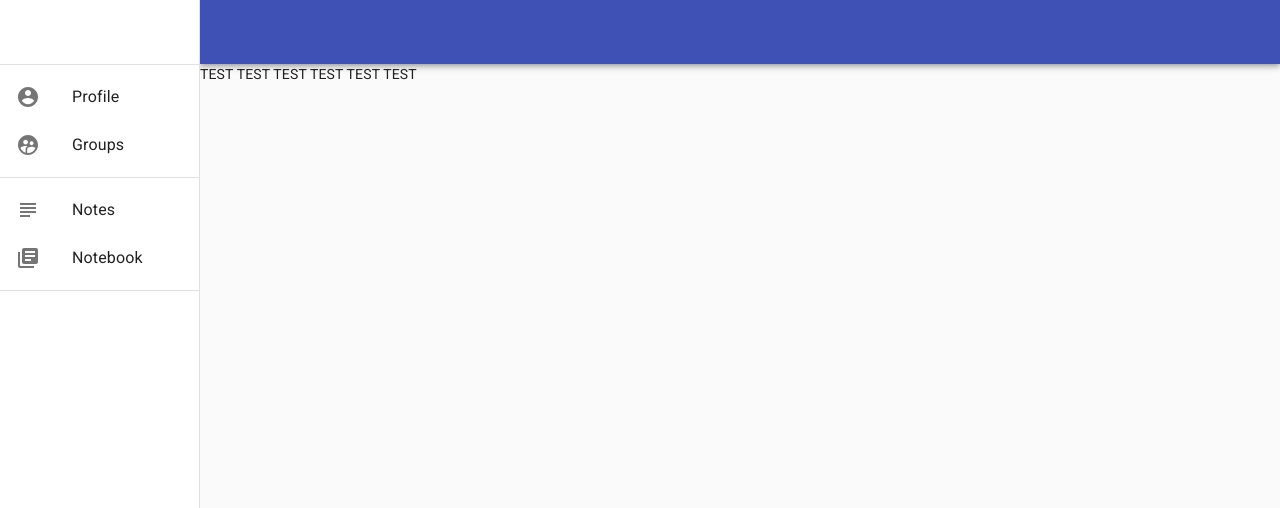
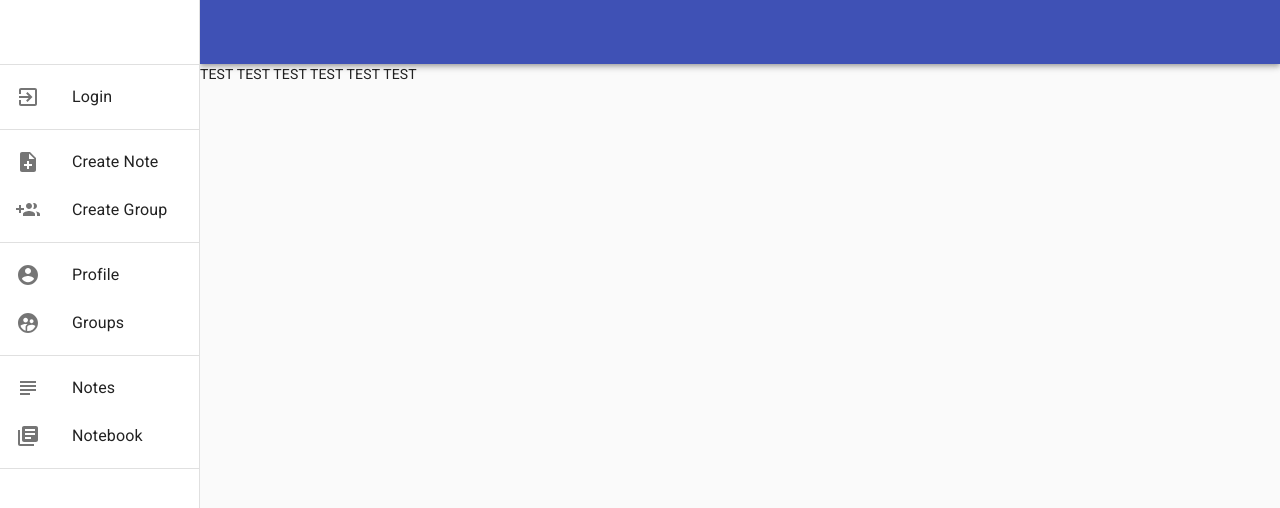
Before and after one commit to mcbalomirean/webtech-project-forbees-1092, a React (Create React App) app in the folder notebee/: page / in a window 1280 px wide. Shown: the top 508 px of the page. Built offline with nearby package versions, Linux system fonts and the light colour scheme.

Commit message:
Added login, create note and create group buttons to SideBar.js

```diff
--- a/notebee/src/components/SideBar.js
+++ b/notebee/src/components/SideBar.js
@@ -3,7 +3,10 @@ import { Link } from 'react-router-dom'; // TODO: routing links
 import { Hidden, Drawer, Divider, List, ListItem, ListItemIcon, ListItemText } from '@material-ui/core';
 import {
   AccountCircle as AccountCircleIcon,
+  ExitToApp as ExitToAppIcon,
+  GroupAdd as GroupAddIcon,
   LibraryBooks as LibraryBooksIcon,
+  NoteAdd as NoteAddIcon,
   SupervisedUserCircle as SupervisedUserCircleIcon,
   Subject as SubjectIcon } from '@material-ui/icons';
 import { makeStyles } from '@material-ui/core/styles'
@@ -30,6 +33,30 @@ export default function SideBar(props) {
   const drawerContents = (
     <Fragment>
       <div className={classes.toolbar} /> {/* This adds an offset of the size of the toolbar for aesthetic reasons, before the drawer contents. */}
+      <Divider />
+      <List>
+        <ListItem button>
+          <ListItemIcon>
+            <ExitToAppIcon />
+          </ListItemIcon>
+          <ListItemText primary="Login" />
+        </ListItem>
+      </List>
+      <Divider />
+      <List>
+        <ListItem button>
+          <ListItemIcon>
+            <NoteAddIcon />
+          </ListItemIcon>
+          <ListItemText primary="Create Note" />
+        </ListItem>
+        <ListItem button>
+          <ListItemIcon>
+            <GroupAddIcon />
+          </ListItemIcon>
+          <ListItemText primary="Create Group"/>
+        </ListItem>
+      </List>
       <Divider />
       <List>
         <ListItem button>
```
